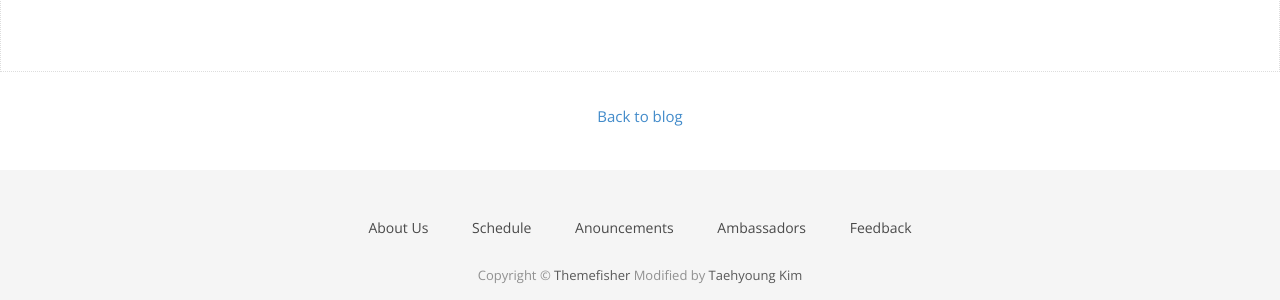
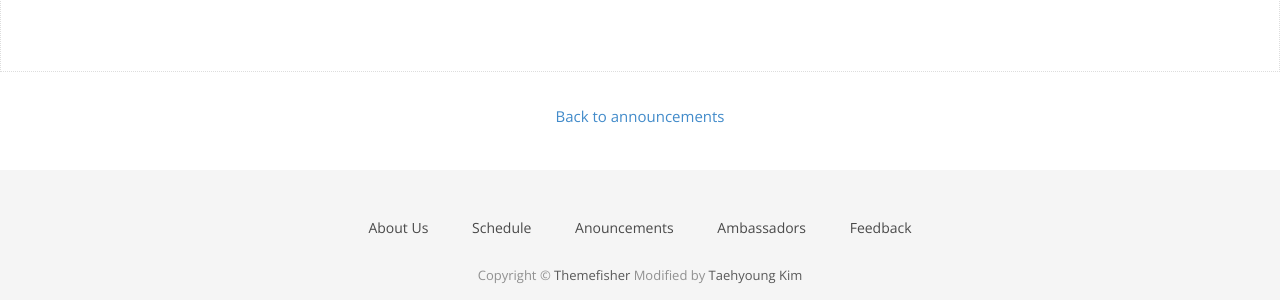
Before and after one commit to taehyoungkim/vhsambassadors, a Jekyll site: the page built from _posts/2016-09-19-ap-ambassadors-explained.md, in a window 1280 px wide. Shown: the part 1067-1367 px from the top of the page. Built offline with Jekyll 4.4.1, drawn with Linux system fonts in a browser that asks for light colours; nearby versions of some CDN libraries; some web fonts are replaced.

Commit message:
fix typo

```diff
--- a/_layouts/post.html
+++ b/_layouts/post.html
@@ -22,5 +22,5 @@ layout: page
   </section>
 </div>
 <p class="center-text" style="padding: 30px;">
-  <a href="/blog">Back to blog</a>
+  <a href="/posts">Back to announcements</a>
 </p>
```
